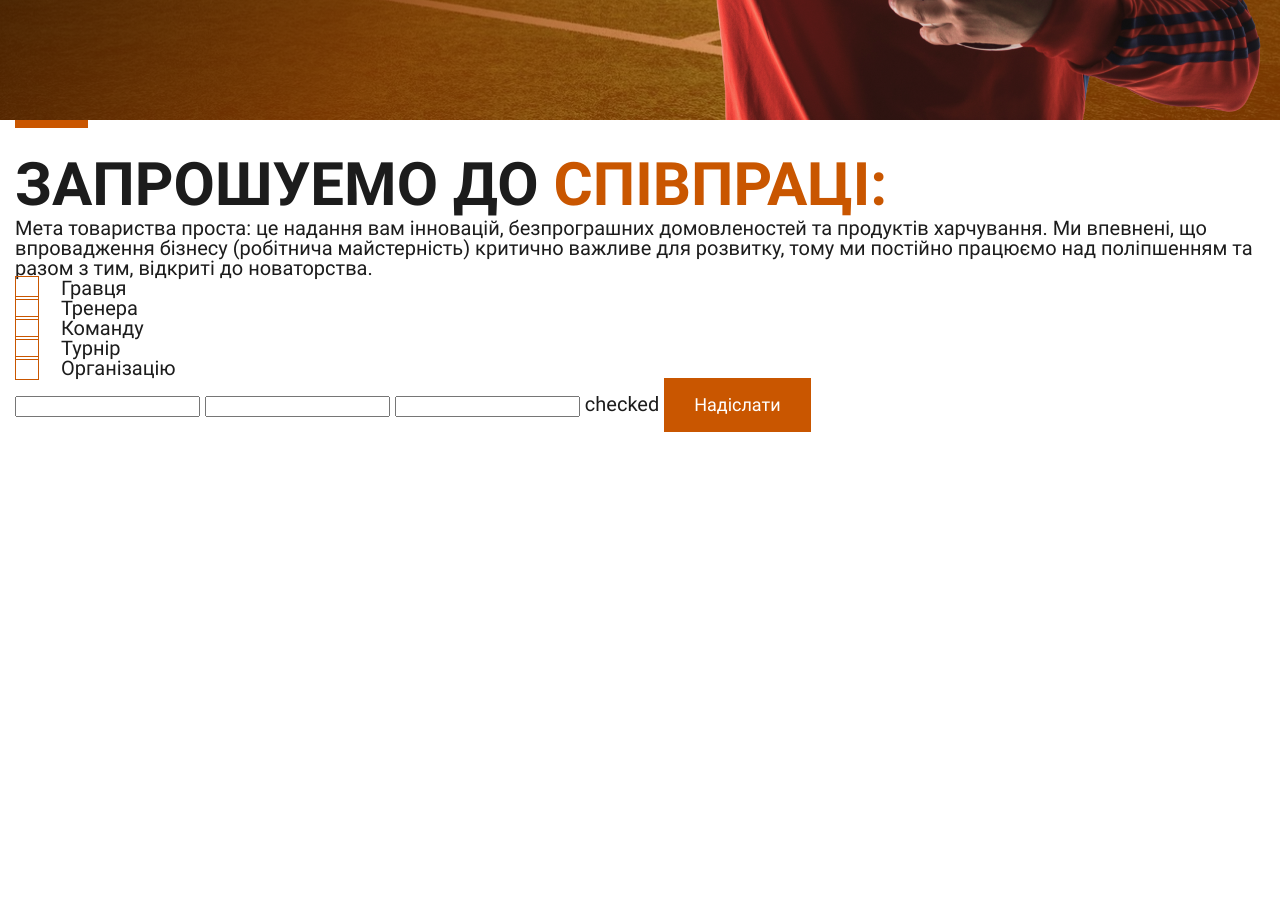
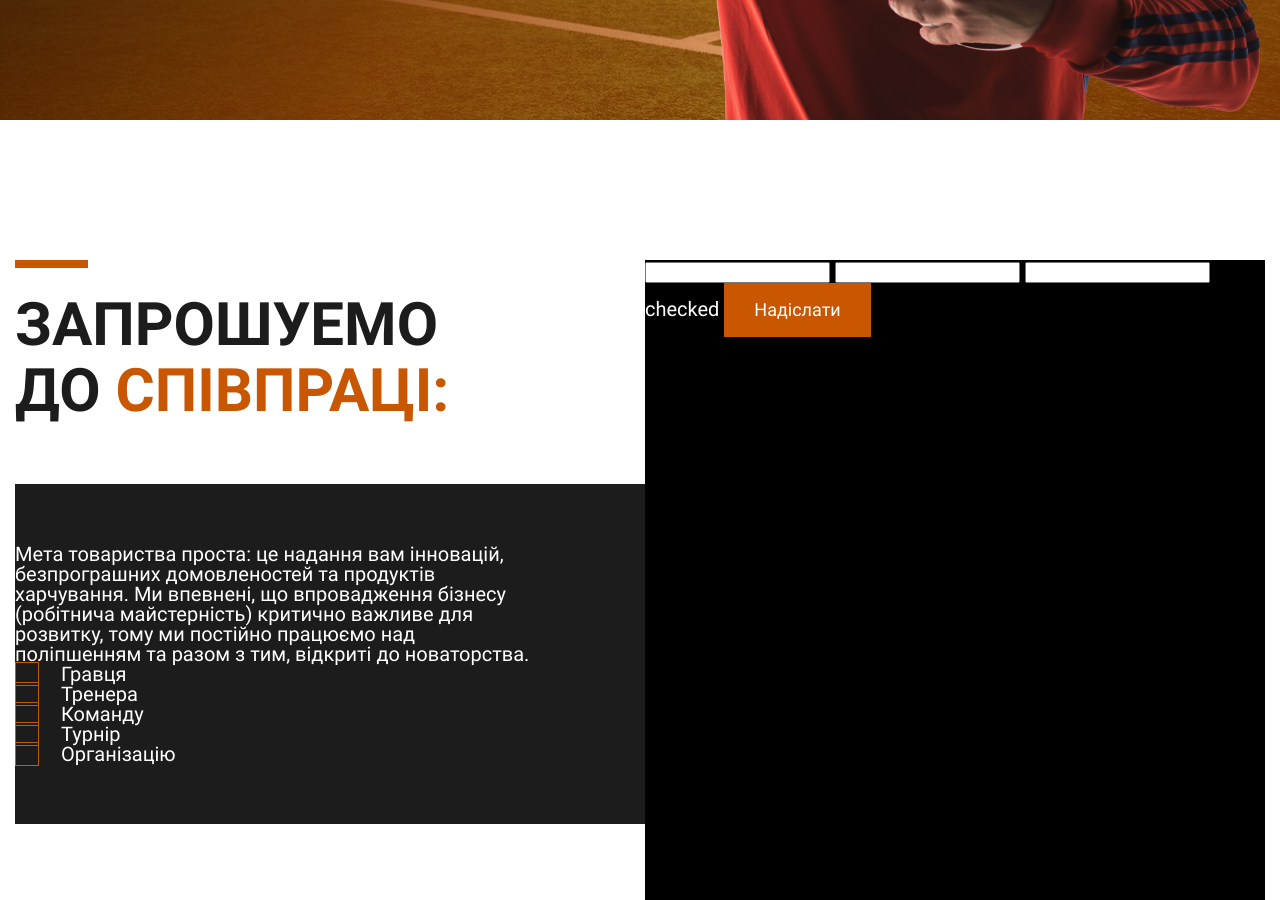
Before and after one commit to Grinch3214/region, a website: page app/index.html in a window 1280 px wide. Shown: the part 680-1580 px from the top of the page. Before the commit the page ends 1112 px from the top, so only its background shows below. Drawn offline with Linux system fonts and the light colour scheme; files whose address does not match are found by name.

Commit message:
fixed partnership html structure

```diff
--- a/app/index.html
+++ b/app/index.html
@@ -45,7 +45,8 @@
 		<section class="partnership">
 			<div class="container">
 				<h2 class="partnership__title title">ЗАПРОШУЕМО ДО <span>СПIВПРАЦI:</span></h2>
-				<form class="partnership__inner" action="#">
+				<div class="partnership__inner">
+					<form action="#">
 						<p class="partnership__text">Мета товариства проста: це надання вам інновацій, безпрограшних домовленостей та продуктів харчування. Ми впевнені, що впровадження бізнесу (робітнича майстерність) критично важливе для розвитку, тому ми постійно працюємо над поліпшенням та разом з тим, відкриті до новаторства.</p>
 							<div class="partnership__group">
 								<div class="custom-checkbox">
@@ -85,6 +86,7 @@
 							</div>
 					</form>
 				</div>
+			</div>
 		</section>
 	</main>
 
--- a/app/scss/_partnership.scss
+++ b/app/scss/_partnership.scss
@@ -1,9 +1,29 @@
 .partnership {
+	padding-top: 140px;
+	.container {
+		position: relative;
+	}
 
 	&__title {
+		max-width: 520px;
+		margin-bottom: 60px;
 	}
 
 	&__inner {
+		color: $white-color;
+		position: relative;
+		padding: 60px 0;
+		&::before {
+			content: '';
+			position: absolute;
+			z-index: -1;
+			inset: 0;
+			margin-left: calc(-50vw + 640px);
+			background: $dark-color;
+		}
+		form {
+			max-width: 520px;
+		}
 	}
 
 	&__text {
@@ -19,6 +39,12 @@
 	}
 
 	&__form {
+		position: absolute;
+		top: -224px;
+		right: 0;
+		width: 620px;
+		height: 640px;
+		background: #000;
 	}
 
 	&__form-label {
```
Also changed, not shown: app/css/style.min.css. Lines whose indentation alone changed are shown as unchanged.
